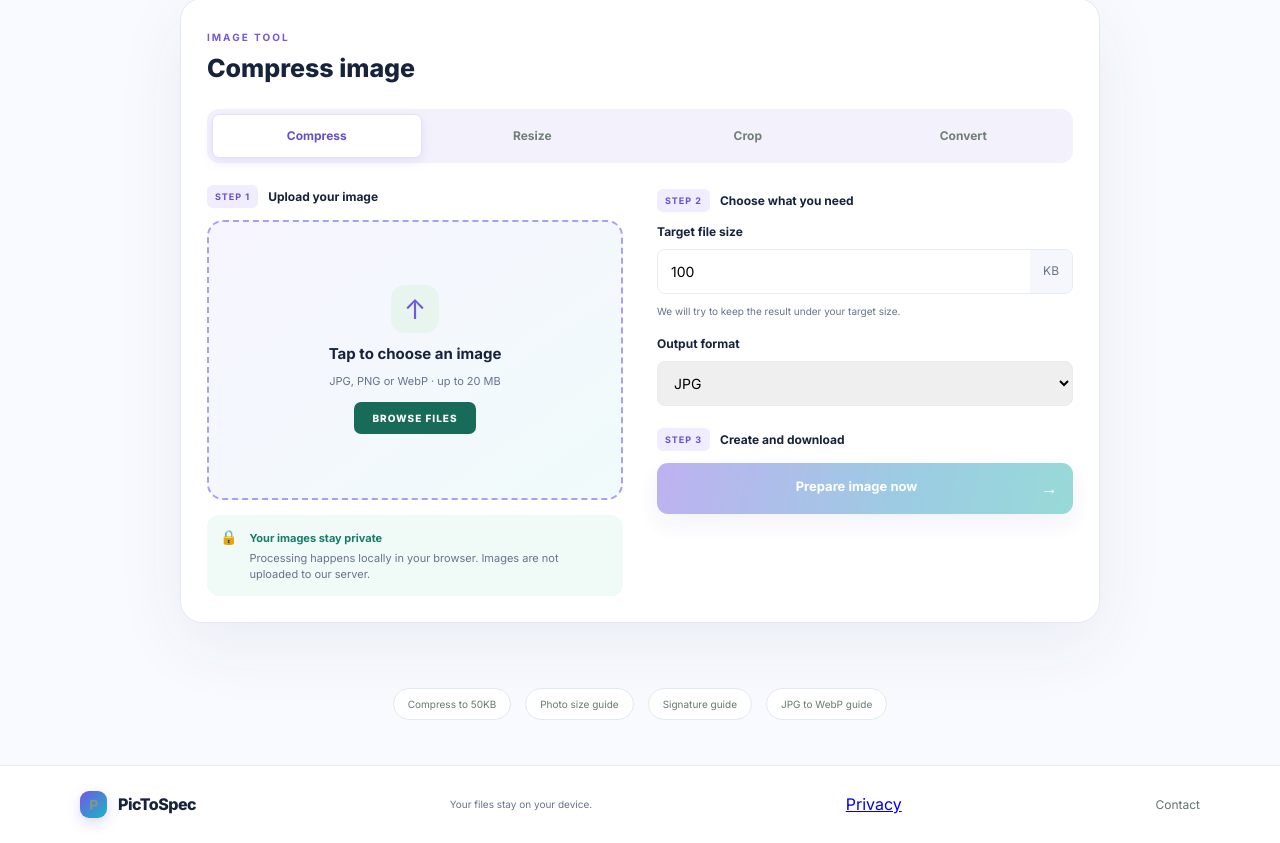
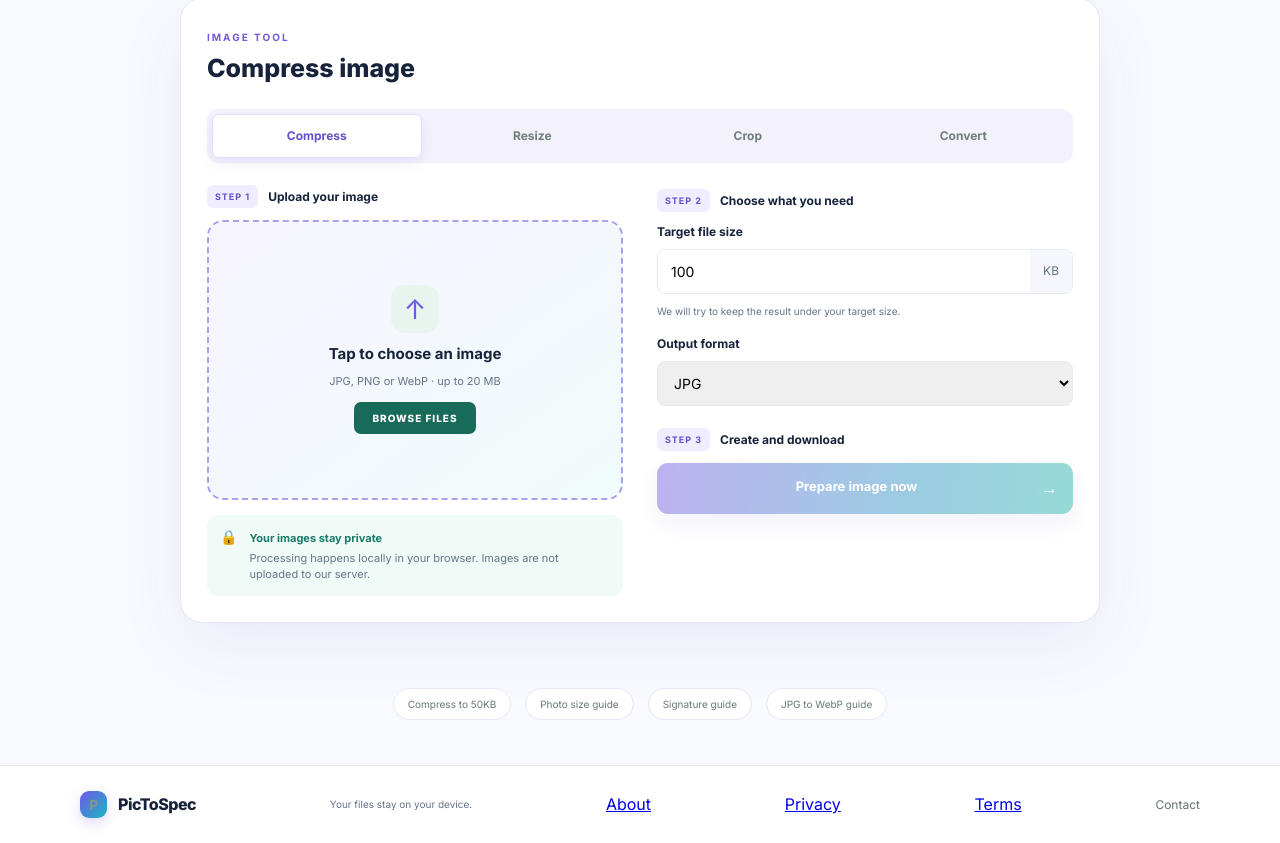
Before and after one commit to ya6331856-cpu/pic-to-spec, a Next.js app: page / in a window 1280 px wide. Shown: the part 2698-3541 px from the top of the page. Built offline with nearby package versions, Linux system fonts and the light colour scheme.

Commit message:
Add About and Terms links to site footer

```diff
--- a/app/page.tsx
+++ b/app/page.tsx
@@ -189,6 +189,6 @@ export default function Home() {
     </section>
 
     <section className="guides"><a href="/compress-image-to-50kb">Compress to 50KB</a><a href="/resize-photo-for-online-form">Photo size guide</a><a href="/signature-resizer">Signature guide</a><a href="/jpg-to-webp">JPG to WebP guide</a></section>
-    <footer><a className="brand" href="/"><span className="mark">P</span>PicToSpec</a><span>Your files stay on your device.</span><a href="/privacy">Privacy</a><a href="mailto:ya6331856@gmail.com">Contact</a></footer>
+    <footer><a className="brand" href="/"><span className="mark">P</span>PicToSpec</a><span>Your files stay on your device.</span><a href="/about">About</a><a href="/privacy">Privacy</a><a href="/terms">Terms</a><a href="mailto:ya6331856@gmail.com">Contact</a></footer>
   </main>;
 }
```
